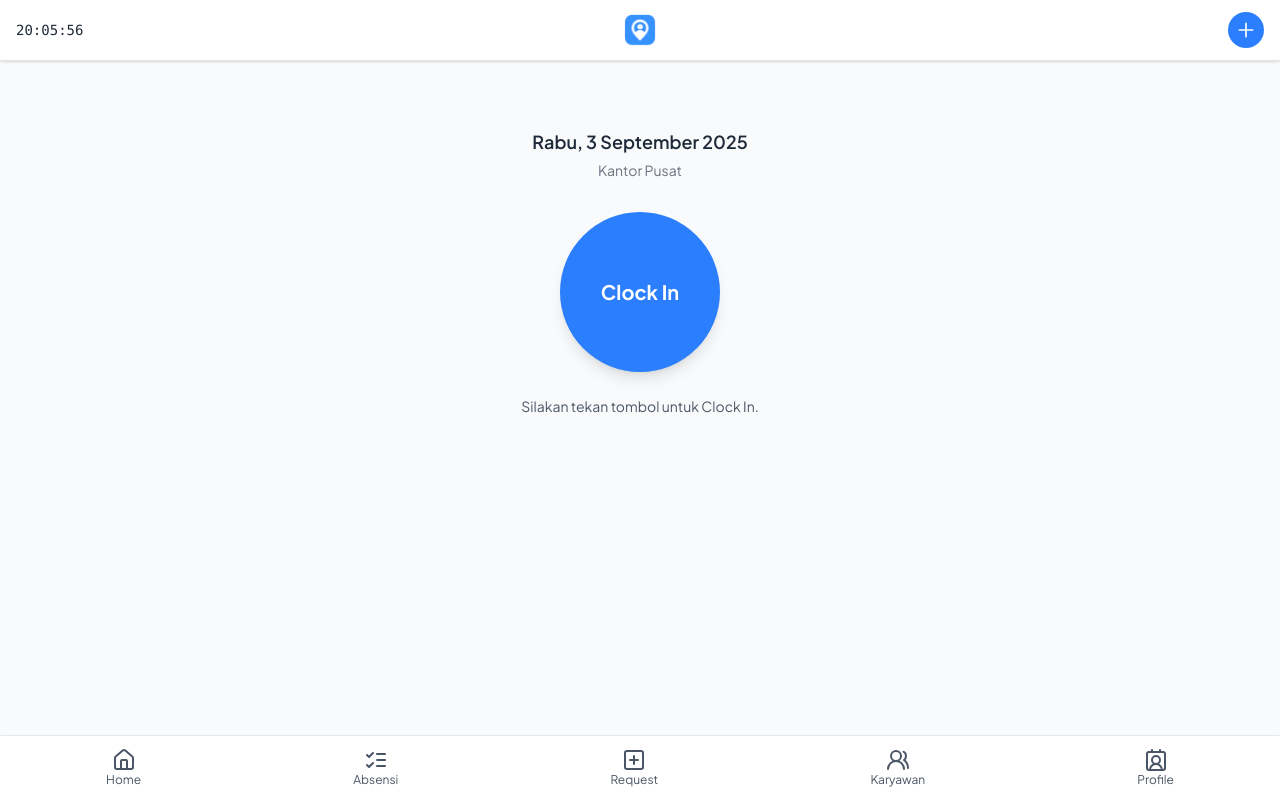
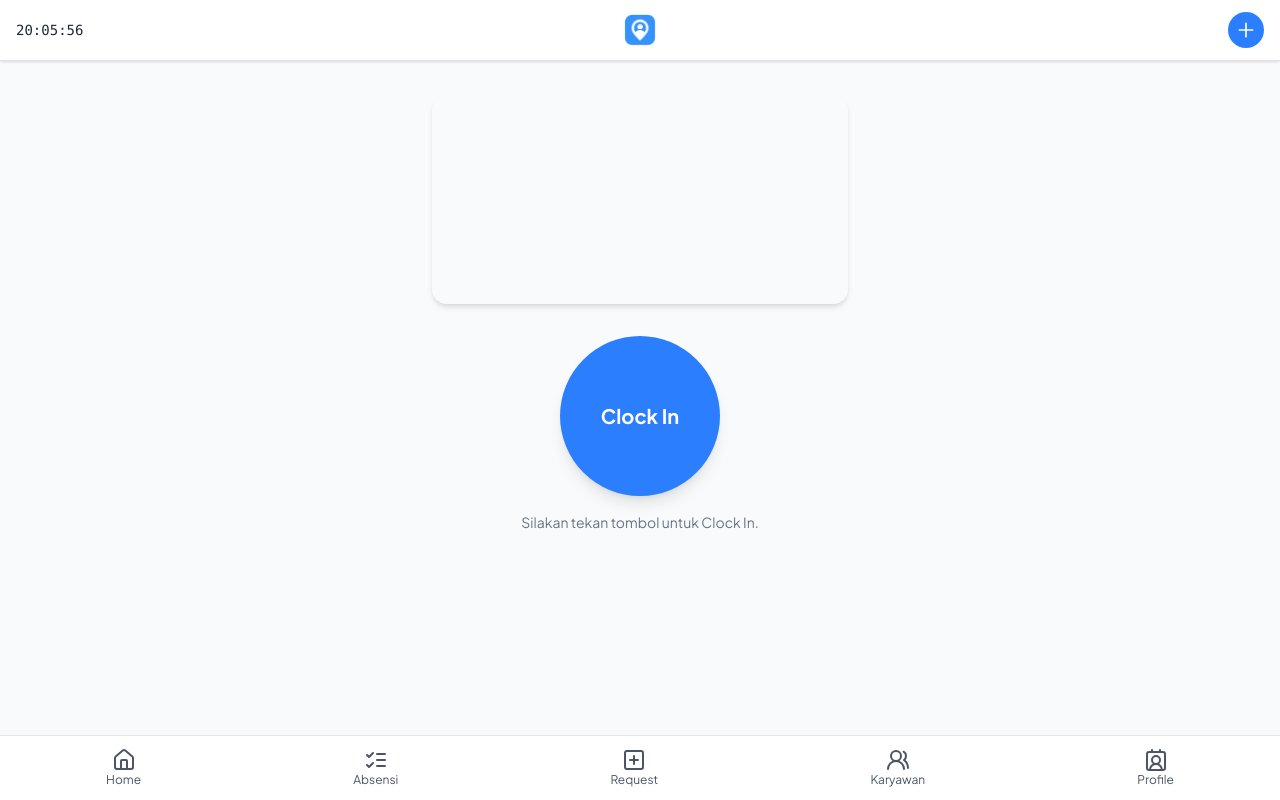
Before and after one commit to ardipc/absendulu, a SvelteKit app: page /dashboard/absensi in a window 1280 px wide. Built offline with nearby package versions, Linux system fonts and the light colour scheme; no server answers.

Commit message:
coba push dulu

```diff
--- a/src/routes/dashboard/absensi/+page.svelte
+++ b/src/routes/dashboard/absensi/+page.svelte
@@ -1,33 +1,123 @@
 <script lang="ts">
-  let isClockedIn = false;
+  import { onMount, onDestroy } from "svelte";
 
-  function handleAbsensi() {
-    isClockedIn = !isClockedIn;
-    alert(isClockedIn ? "Clock In berhasil!" : "Clock Out berhasil!");
-  }
+  let videoElement: HTMLVideoElement | null = null;
+  let canvasElement: HTMLCanvasElement | null = null;
 
-  const today = new Date().toLocaleDateString("id-ID", {
-    weekday: "long",
-    year: "numeric",
-    month: "long",
-    day: "numeric"
+  let stream: MediaStream | null = null;
+
+  let payload = $state<any | null>(null);
+
+  onMount(async () => {
+    try {
+      // Aktifkan kamera
+      stream = await navigator.mediaDevices.getUserMedia({
+        video: { facingMode: "user" } // ganti ke "environment" untuk kamera belakang
+      });
+      if (videoElement) {
+        videoElement.srcObject = stream;
+      }
+    } catch (err) {
+      console.error("Camera access denied:", err);
+    }
   });
 
-  const location = "Kantor Pusat";
+  onDestroy(() => {
+    // Matikan kamera saat pindah halaman
+    if (stream) {
+      stream.getTracks().forEach((track) => track.stop());
+      stream = null;
+    }
+    console.log("Camera stopped.");
+  });
+
+  function clockIn() {
+    console.log("click")
+    const context = canvasElement?.getContext("2d");
+
+    if (canvasElement && videoElement) {
+      console.log("canvasElement && videoElement")
+
+      canvasElement.width = videoElement.videoWidth;
+      canvasElement.height = videoElement.videoHeight;
+    }
+
+    if (context && videoElement && canvasElement) {
+      console.log("context && canvasElement && videoElement")
+
+      // ambil snapshot dari kamera
+      context.drawImage(videoElement, 0, 0, canvasElement.width, canvasElement.height);
+      const imageData = canvasElement.toDataURL("image/png");
+
+      console.log("image", imageData)
+
+      // ambil lokasi sekali (tanpa watch)
+      if ("geolocation" in navigator) {
+        console.log("geolocation in navigator")
+        payload = {
+          image: imageData
+        }
+
+        navigator.geolocation.getCurrentPosition(
+          (pos) => {
+            const latitude = pos.coords.latitude;
+            const longitude = pos.coords.longitude;
+
+            console.log("Captured Image:", imageData);
+            console.log("Latitude:", latitude, "Longitude:", longitude);
+
+            payload = {
+              image: imageData,
+              latitude,
+              longitude
+            }
+
+          },
+          (err) => {
+            console.error("Error getting location:", err);
+            alert("Clock In berhasil, tapi lokasi gagal diambil.");
+          }
+        );
+      } else {
+        alert("Clock In berhasil, tapi geolocation tidak didukung.");
+      }
+    } else {
+      alert("Gagal mengambil gambar. Pastikan kamera aktif.");
+    }
+  }
 </script>
 
-<main class="pt-16 pb-20 px-4 bg-gray-50 flex flex-col items-center justify-center text-center">
-  <!-- Info Hari -->
-  <h1 class="text-lg font-semibold mb-1">{today}</h1>
-  <p class="text-sm text-gray-500 mb-8">{location}</p>
+<div class="pt-4 pb-4 bg-gray-50 flex flex-col items-center">
+  <!-- Kamera -->
+  <div class="w-full max-w-md p-4 mb-4">
+    <video
+      bind:this={videoElement}
+      autoplay
+      playsinline
+      class="rounded-xl shadow-md w-full"
+    >
+      <track kind="captions" />
+    </video>
+    <!-- Canvas tersembunyi -->
+    <canvas bind:this={canvasElement} class="hidden"></canvas>
+  </div>
 
-  <!-- Tombol Absen -->
-  <button class="cursor-pointer w-40 h-40 rounded-full flex items-center justify-center text-xl font-bold shadow-lg transition-all bg-blue-500 text-white hover:bg-blue-600 active:scale-95" onclick={handleAbsensi}>
-    {isClockedIn ? "Clock Out" : "Clock In"}
-  </button>
+  <!-- Tombol Clock In -->
+  <div class="flex-1 flex flex-col items-center justify-center space-y-4">
+    <button
+      onclick={clockIn}
+      class="w-40 h-40 bg-blue-500 rounded-full text-white text-xl font-bold shadow-lg hover:bg-blue-600 transition"
+    >
+      Clock In
+    </button>
+    <p class="text-gray-500 text-sm">Silakan tekan tombol untuk Clock In.</p>
+  </div>
 
-  <!-- Status -->
-  <p class="mt-6 text-gray-600 text-sm">
-    {isClockedIn ? "Anda sudah masuk, jangan lupa Clock Out saat pulang." : "Silakan tekan tombol untuk Clock In."}
-  </p>
-</main>
+  {#if payload}
+    <div class="w-full p-4">
+      <img src={payload.image} alt="Caputer" class="rounded-xl shadow-md w-full" />
+      <p>Latitude : {payload.latitude}</p>
+      <p>Longitude : {payload.longitude}</p>
+    </div>
+  {/if}
+</div>
--- a/src/routes/dashboard/karyawan/+page.svelte
+++ b/src/routes/dashboard/karyawan/+page.svelte
@@ -3,7 +3,7 @@
   import Skeleton from "$lib/components/ui/skeleton/skeleton.svelte";
 
 	import { supabase } from "$lib/supabase.js";
-	import { Edit, Edit2, Edit3 } from "@lucide/svelte";
+	import { Edit } from "@lucide/svelte";
 	import { onMount } from "svelte";
 
   let { data } = $props();
@@ -22,6 +22,23 @@
   let companyAddress = $state("");
   let empName = $state("");
   let empPosition = $state("");
+
+  let siteName = $state("");
+  let siteAddress = $state("");
+  let siteRadius = $state(50);
+  let siteLat = $state(0);
+  let siteLng = $state(0);
+
+  async function createSite() {
+    if (!siteName || !siteAddress || !siteRadius || !siteLat || !siteLng) {
+      alert("Semua form harus diisi");
+      return;
+    }
+    let body = { name: siteName, address: siteAddress, radius: siteRadius, latitude: siteLat, longitude: siteLng }
+    const { error } = await supabase.from("sites").insert([body]).select()
+    if (error) console.log(error)
+    alert("Lokasi baru berhasil dibuat!");
+  }
 
   async function createCompany() {
     if (!companyName || !companyAddress) {
@@ -53,7 +70,7 @@
   async function checkingCompany() {
     loading = true
 
-    const { data: response } = await supabase.from("companies").select("*").eq("owner", data.session?.user.email);
+    const { data: response } = await supabase.from("companies").select("*,sites(*)").eq("owner", data.session?.user.email);
     if (response?.length === 0) company = null;
     else if (response) company = response[0];
     else company = null;
@@ -108,6 +125,13 @@
     </div>
 
     <div class="my-3">
+      <label class="block mb-2 text-sm font-medium">Nama Perusahaan</label>
+      <input type="text" value={companyName} onchange={e => companyName = e.target.value}
+      class="w-full p-4 border rounded-lg mb-4 focus:ring focus:ring-blue-200" />
+
+      <label class="block mb-2 text-sm font-medium">Deskripsi</label>
+      <textarea value={companyAddress} rows="3" onchange={e => companyAddress = e.target.value}
+        class="w-full p-4 border rounded-lg mb-6 focus:ring focus:ring-blue-200"></textarea>
       <Button onclick={addEmployee}
         class="w-full py-2 rounded-lg">
         Tambah Lokasi
```
